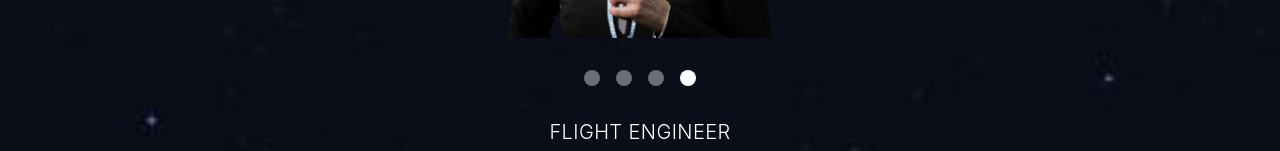
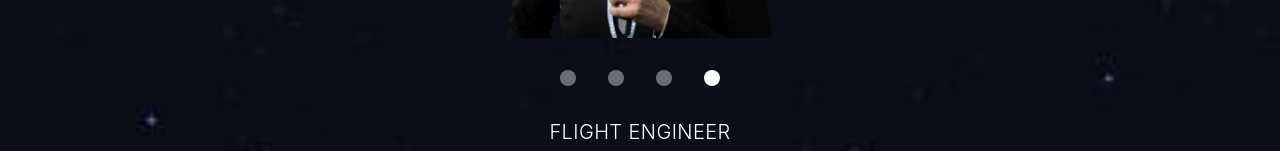
Before and after one commit to Aj-Herrera-99/frontend-mentor-space-tourism, a React (Vite) app: page /#/crew/anoushehansari in a window 1280 px wide. Shown: the part 410-561 px from the top of the page. Built offline with nearby package versions, Linux system fonts and the light colour scheme.

Commit message:
minor changes

```diff
--- a/src/pages/Member.jsx
+++ b/src/pages/Member.jsx
@@ -17,7 +17,7 @@
                     className="h-full"
                 />
             </div>
-            <section className="flex justify-center gap-4 my-8">
+            <section className="flex justify-center gap-8 my-8">
                 <NavLink
                     to={`/crew/douglashurley`}
                     className={({ isActive }) =>
```
